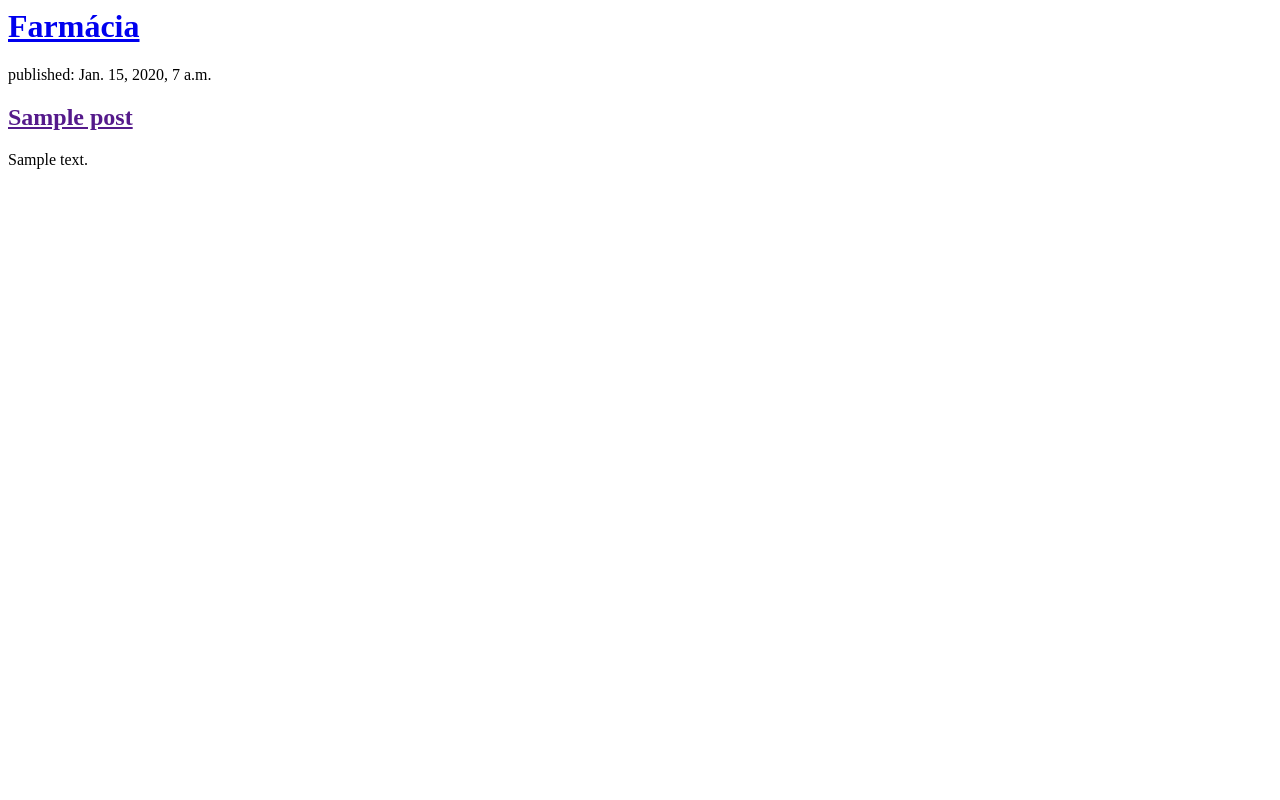
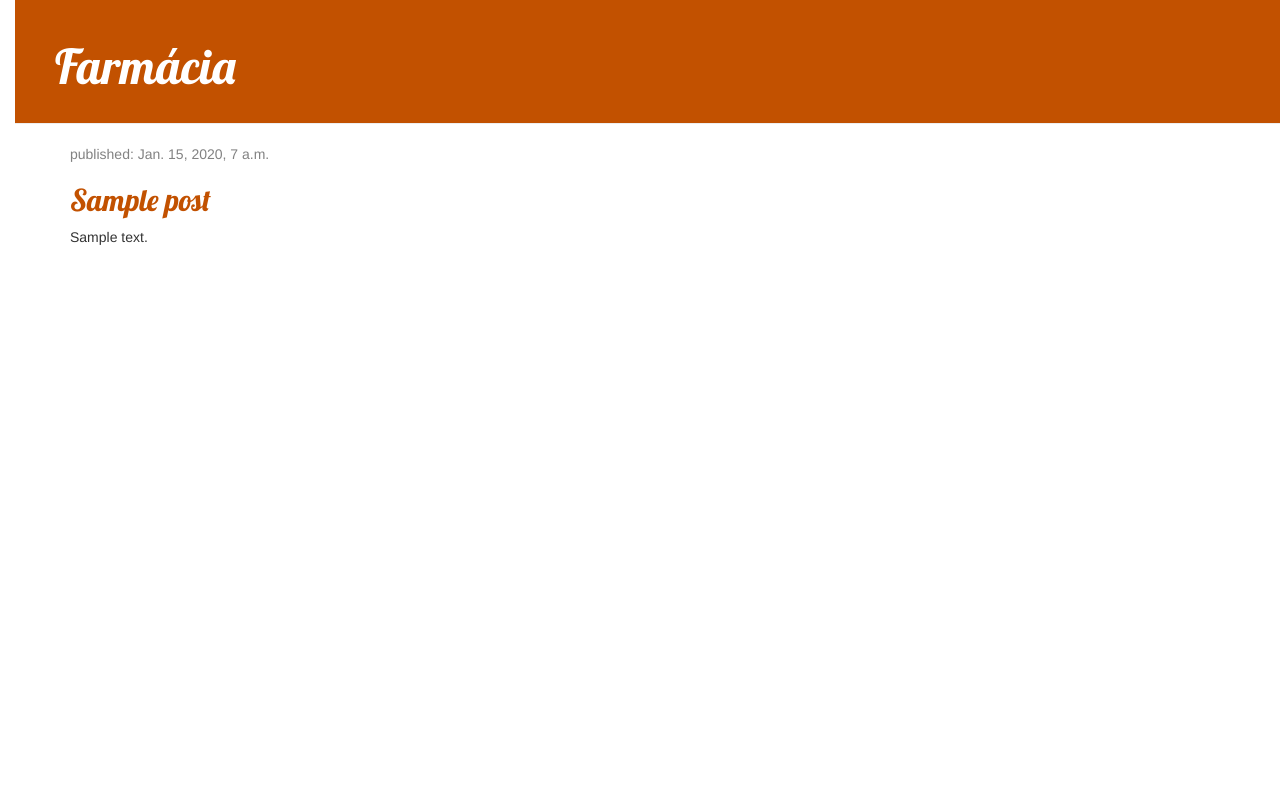
Before and after one commit to luishfe/my-drugstore-blog, a Django app: template blog/templates/blog/post_list.html in a window 1280 px wide. Run offline with Django 3.2, Linux system fonts and the light colour scheme; the template is opened without the code that fills it: values that come from a table or form of the project are taken from there, others are empty; tables that the repository leaves empty hold one stand-in row (values such as "Sample post"); some libraries are stand-ins or nearby versions.

Commit message:
Deixando mais bonito com o CSS

```diff
--- /dev/null
+++ b/blog/static/css/blog.css
@@ -0,0 +1,36 @@
+h1 a, h2 a {
+     color: #C25100;
+     font-family: 'Lobster';
+}
+
+body {
+    padding-left: 15px;
+}
+
+.page-header {
+    background-color: #C25100;
+    margin-top: 0;
+    padding: 20px 20px 20px 40px;
+}
+
+.page-header h1, .page-header h1 a, .page-header h1 a:visited, .page-header h1 a:active {
+    color: #ffffff;
+    font-size: 36pt;
+    text-decoration: none;
+}
+
+.content {
+    margin-left: 40px;
+}
+
+h1, h2, h3, h4 {
+    font-family: 'Lobster', cursive;
+}
+
+.date {
+    color: #828282;
+}
+
+.save {
+    float: right;
+}
--- a/blog/templates/blog/post_list.html
+++ b/blog/templates/blog/post_list.html
@@ -1,20 +1,31 @@
+{% load static %}
 <html>
     <head>
         <title>Blog da Farmácia</title>
+        <link rel="stylesheet" href="//maxcdn.bootstrapcdn.com/bootstrap/3.2.0/css/bootstrap.min.css">
+        <link rel="stylesheet" href="//maxcdn.bootstrapcdn.com/bootstrap/3.2.0/css/bootstrap-theme.min.css">
+        <link rel="stylesheet" href="{% static 'css/blog.css' %}">
+        <link href="//fonts.googleapis.com/css?family=Lobster&subset=latin,latin-ext" rel="stylesheet" type="text/css">
     </head>
     <body>
-        <div>
+        <div class="page-header">
             <h1><a href="/">Farmácia</a></h1>
         </div>
 
-        <div>
-            {% for post in posts %}
-                <div>
-                    <p>published: {{ post.published_date }}</p>
-                    <h2><a href="">{{ post.title }}</a></h2>
-                    <p>{{ post.text|linebreaksbr }}</p>
+        <div class="content container">
+            <div class="row">
+                <div class="col-md-8">
+                    {% for post in posts %}
+                        <div class="post">
+                            <div class="date">
+                                <p>published: {{ post.published_date }}</p>
+                            </div>
+                            <h2><a href="">{{ post.title }}</a></h2>
+                            <p>{{ post.text|linebreaksbr }}</p>
+                        </div>
+                    {% endfor %}
                 </div>
-            {% endfor %}
+            </div>
         </div>
     </body>
 </html>
```
